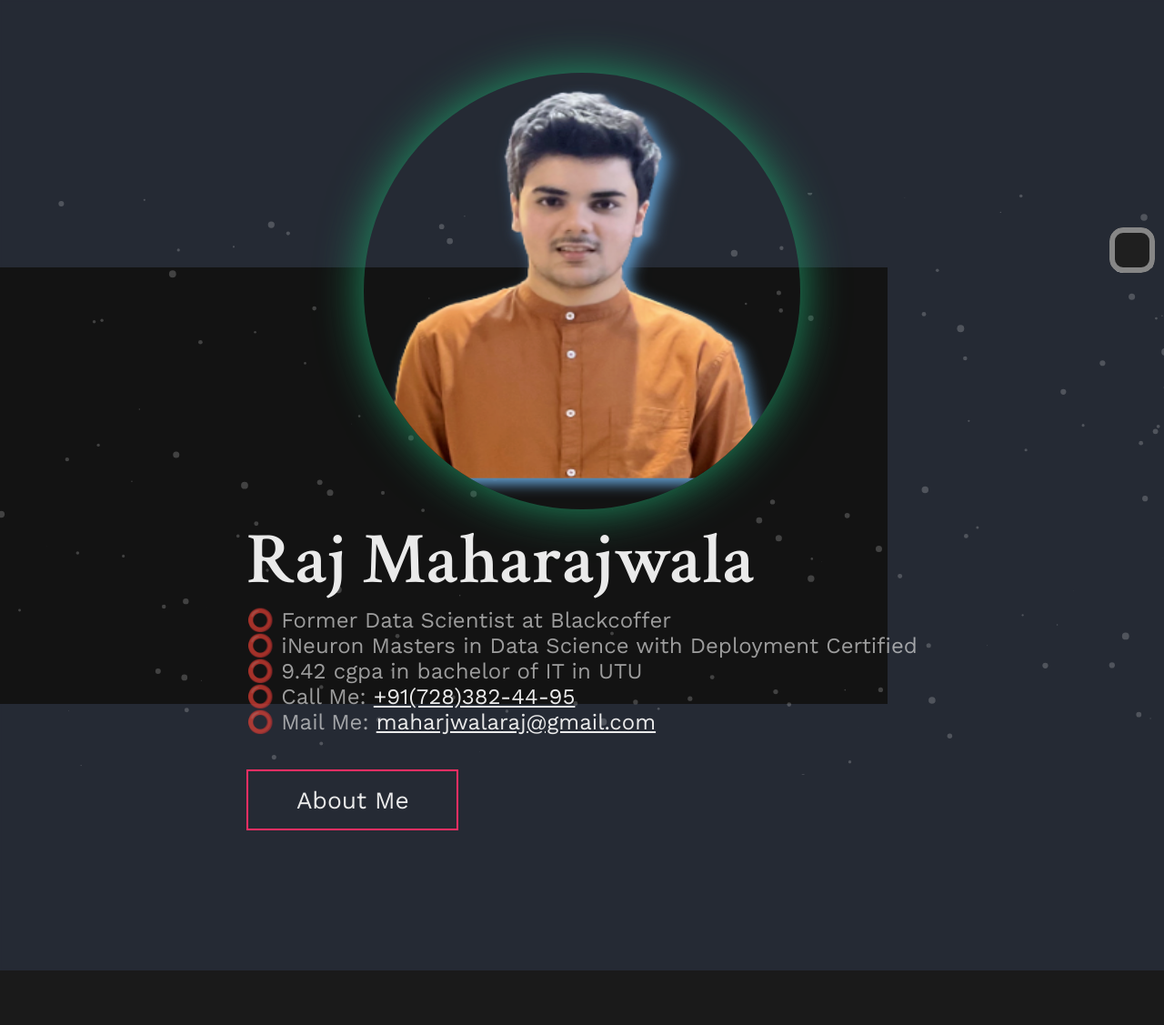
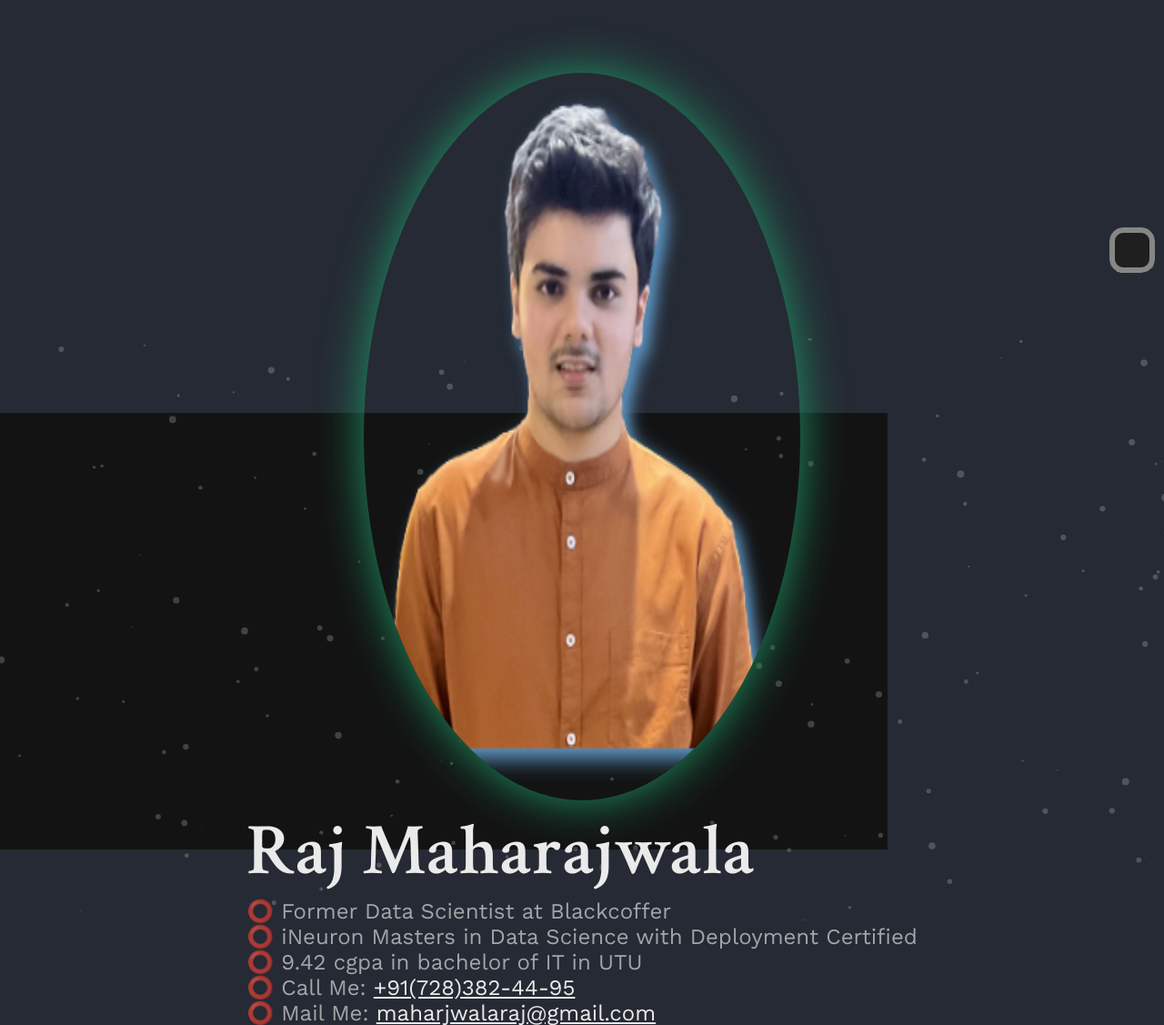
Before and after one commit to raj-maharajwala/Portfolio_Website, a PHP site: page / in a window 1280 px wide. Shown: the top 1127 px of the page at 91% size. Run offline with PHP 8.4, Linux system fonts and the light colour scheme; some libraries are stand-ins or nearby versions.

Commit message:
Update style.css

```diff
--- a/style.css
+++ b/style.css
@@ -64,7 +64,7 @@ body {
 }
 #main .user_img img {
   width: 30em;
-  height: 30em;
+  height: 50em;
   border-radius: 50%;
   margin: 0 30px;
   box-shadow: 0 0 50px rgba(30, 150, 100, 100);
@@ -263,7 +263,7 @@ body {
 }
 .projects .container .main_box {
   width: 35em;
-  height: 12em;
+  height: 25em;
   margin: 0.5em 2em;
   justify-content: space-evenly;
   background: rgba(255, 255, 255, 0.116);
```
